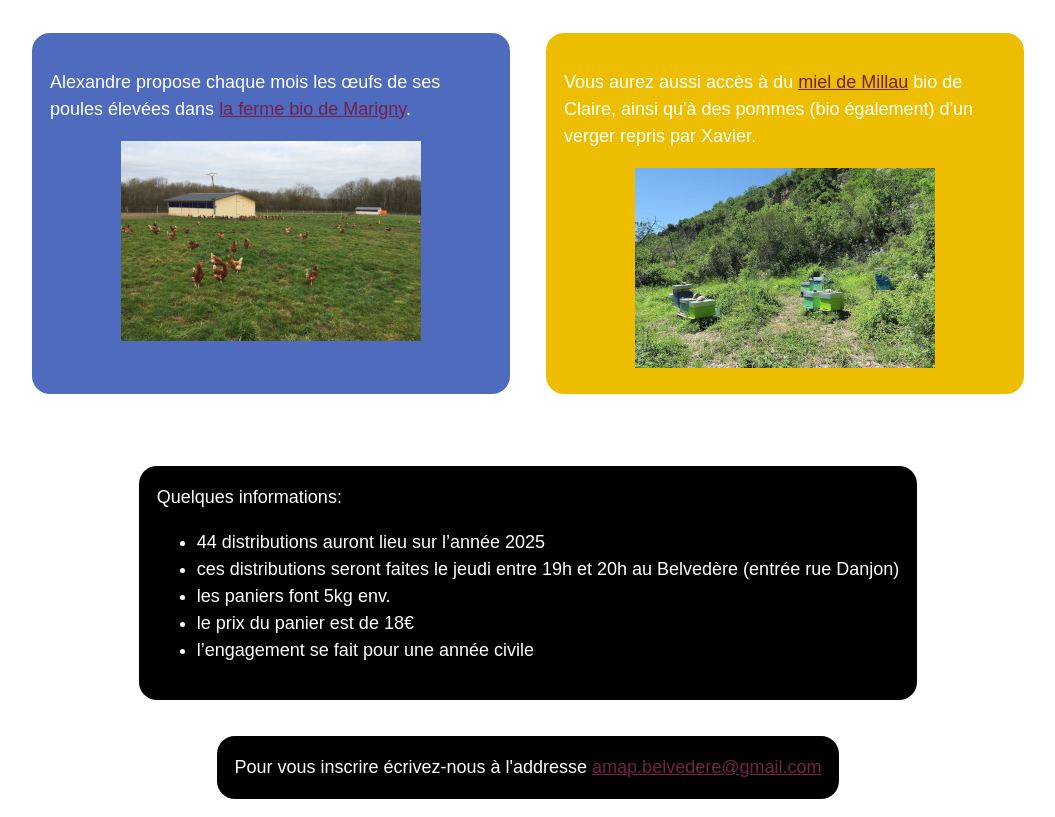
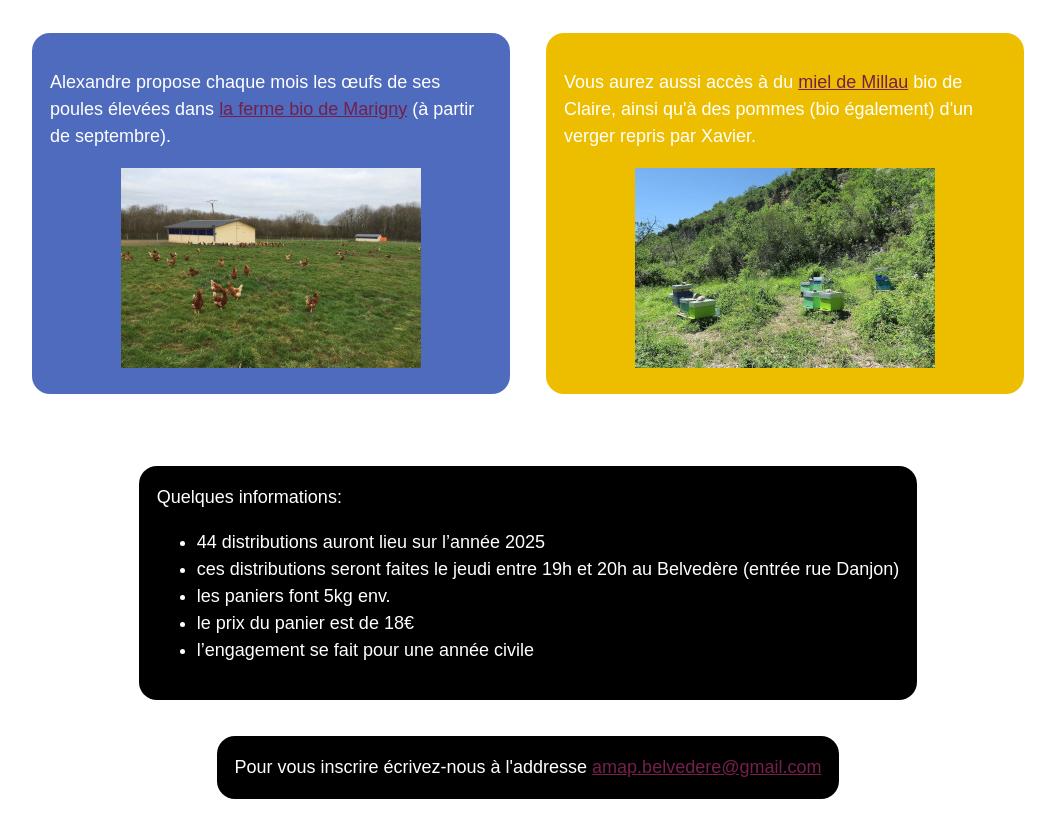
Before and after one commit to bamthomas/amap-inscription, a website built with Parcel: page index.html in a window 1280 px wide. Shown: the part 1040-1857 px from the top of the page, without its empty margins (112-1167 px from the left). Built offline with nearby package versions, Linux system fonts and the light colour scheme; some icons are missing.

Commit message:
fix: texte septembre pour les oeufs

```diff
--- a/index.html
+++ b/index.html
@@ -45,7 +45,7 @@
             <div class="page__producteurs__ligne">
                 <div class="page__producteurs__oeufs producteur">
                     <i class="fa-duotone fa-egg"></i>
-                    <p>Alexandre propose chaque mois les œufs de ses poules élevées dans <a href="https://www.facebook.com/La-ferme-bio-de-Marigny-1803336786617745/">la ferme bio de Marigny</a>.</p>
+                    <p>Alexandre propose chaque mois les œufs de ses poules élevées dans <a href="https://www.facebook.com/La-ferme-bio-de-Marigny-1803336786617745/">la ferme bio de Marigny</a> (à partir de septembre).</p>
                     <div class="image-container">
                         <a href="https://www.facebook.com/La-ferme-bio-de-Marigny-1803336786617745/">
                             <img src="img/marigny-300.jpg" alt="Ferme de Marigny" /></a></div>
```
